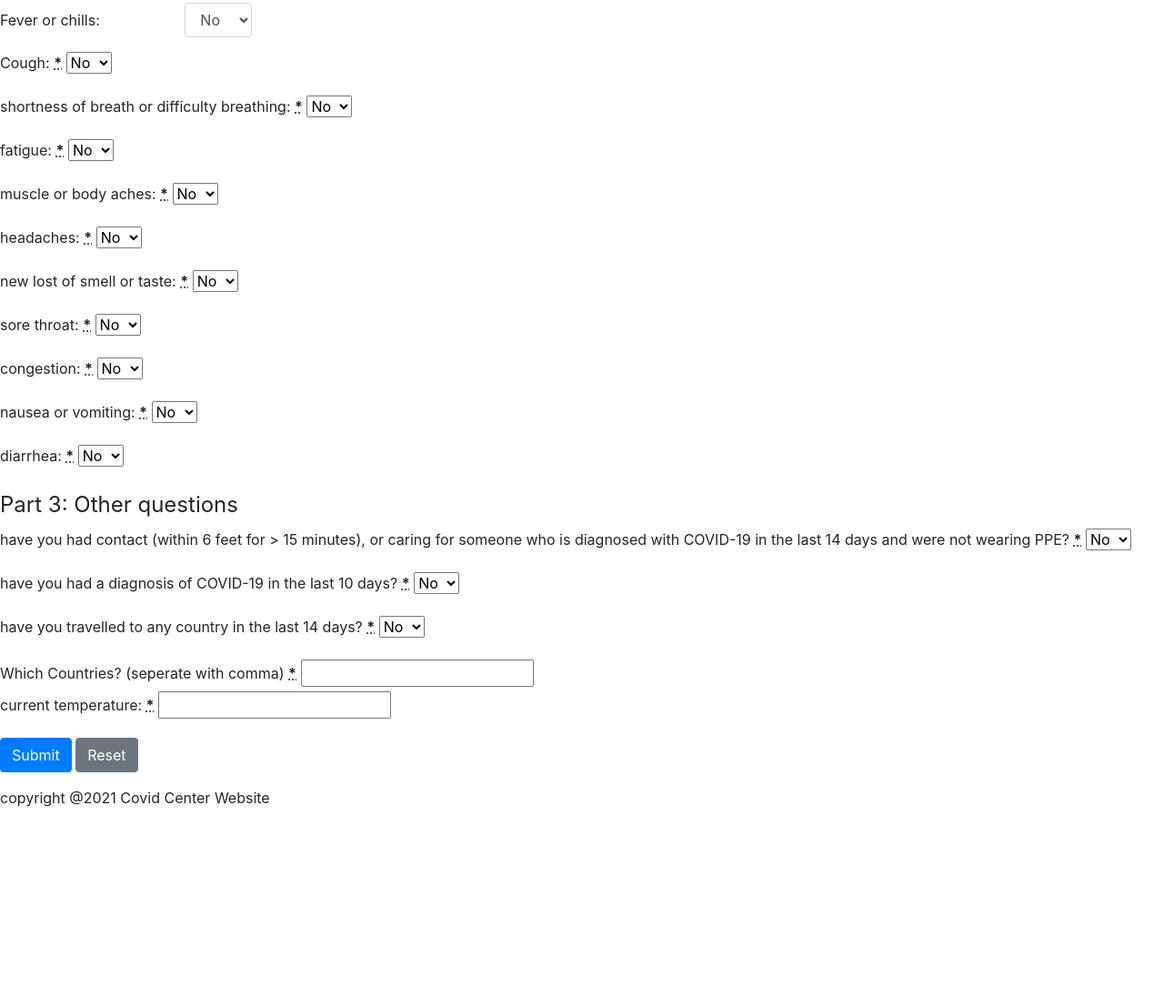
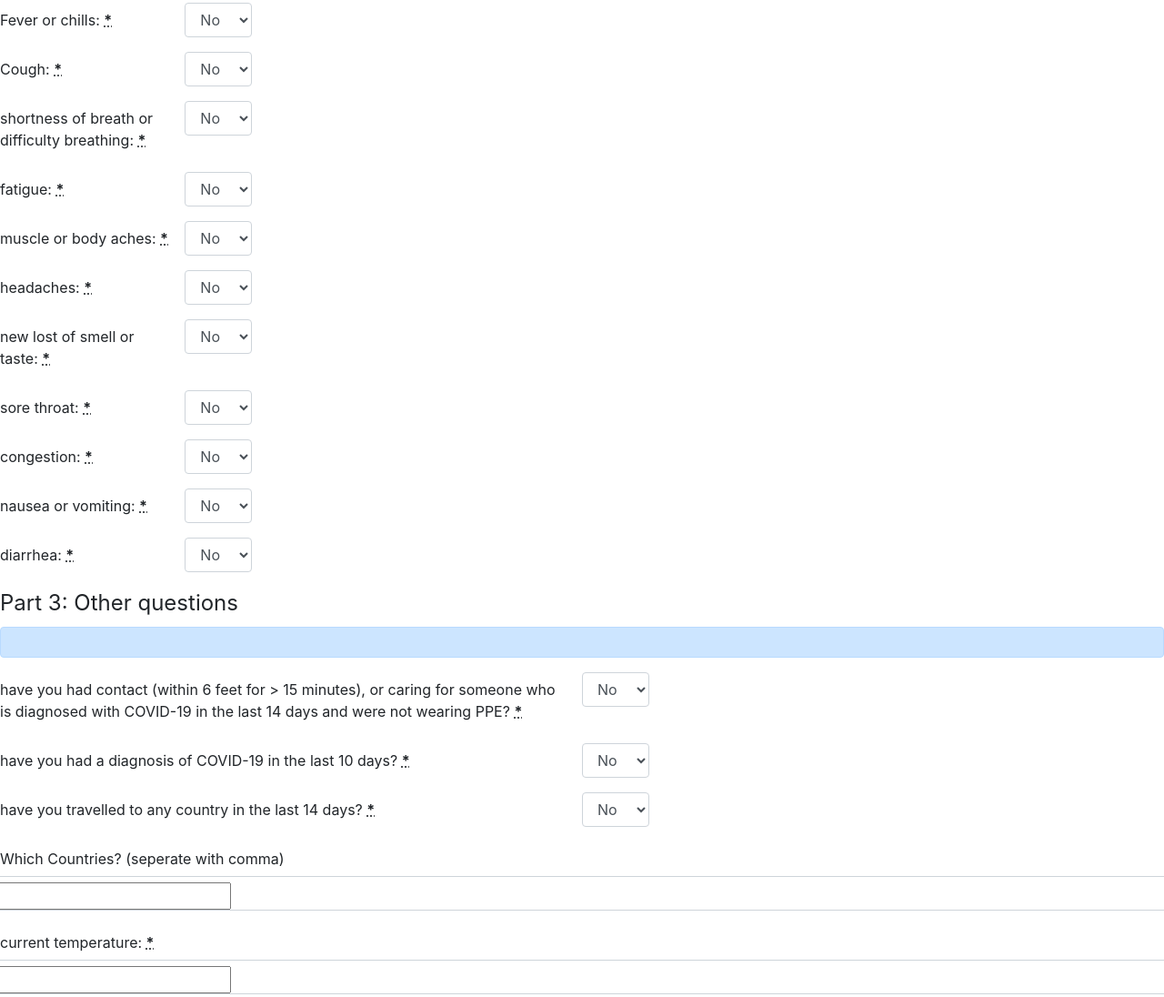
Before and after one commit to jsteyn135/webapp_spring2021_covid_center, a plain HTML site: page index.html in a window 1280 px wide. Shown: the part 679-1775 px from the top of the page at 91% size. Before the commit the page ends 1568 px from the top, so only its background shows below. Drawn offline with Linux system fonts and the light colour scheme.

Commit message:
used bootstrap to make nice the other elements

```diff
--- a/index.html
+++ b/index.html
@@ -20,7 +20,7 @@
                     <div class="form-group row">
                         <div class="col-sm-2">
                             <label for="txtfirstname" class="col-form-label">
-                                <span>first name: </span>
+                                first name:
 
                             </label>
                         </div>
@@ -126,12 +126,15 @@
 
                 <fieldset>
                     <legend>Part 2: potential Sympotoms</legend>
-                    <div class=" alert alert-primary">
+                    <div class="alert alert-primary">
                         <h4>if you have had any of these Sympotoms, select yes</h4>
                     </div>
+
+
                     <div class="row form-group">
                         <label for="ddfever" class="col-sm-2 col-form-label">
                             Fever or chills:
+                            <strong><abbr title="required">*</abbr></strong>
                         </label>
                         <div>
                             <select id="ddfever" name="ddfever" class="form-control">
@@ -141,180 +144,210 @@
                         </div>
                     </div>
 
-                    <p>
-                        <label for="ddcough">
-                            <span>Cough:</span>
+                    <div class="row form-group">
+                        <label for="ddcough" class="col-sm-2 col-form-label">
+                            Cough:
                             <strong><abbr title="required">*</abbr></strong>
                         </label>
-                        <select id="ddcough" name="ddcough">
+                        <div>
+                            <select id="ddcough" name="ddcough" class="form-control">
                                 <option value="No" selected>No</option>
                                 <option value="Yes">Yes</option>
                             </select>
-                    </p>
+                        </div>
+                    </div>
 
-                    <p>
-                        <label for="ddbreath">
-                            <span>shortness of breath or difficulty breathing:</span>
+                    <div class="row form-group">
+                        <label for="ddbreath" class="col-sm-2 col-form-label">
+                            shortness of breath or difficulty breathing:
                             <strong><abbr title="required">*</abbr></strong>
                         </label>
-                        <select id="ddbreath" name="ddbreath">
+                        <div>
+                            <select id="ddbreath" name="ddbreath" class="form-control">
                                 <option value="No" selected>No</option>
                                 <option value="Yes">Yes</option>
                             </select>
-                    </p>
+                        </div>
+                    </div>
 
 
-                    <p>
-                        <label for="ddfatigue">
-                            <span>fatigue:</span>
+                    <div class="row form-group">
+                        <label for="ddfatigue" class="col-sm-2 col-form-label">
+                            fatigue:
                             <strong><abbr title="required">*</abbr></strong>
                         </label>
-                        <select id="ddfatigue" name="ddfatigue">
+                        <div>
+                            <select id="ddfatigue" name="ddfatigue" class="form-control">
                                 <option value="No" selected>No</option>
                                 <option value="Yes">Yes</option>
                             </select>
-                    </p>
+                        </div>
+                    </div>
 
 
-                    <p>
-                        <label for="ddaches">
-                            <span>muscle or body aches:</span>
+                    <div class="row form-group">
+                        <label for="ddaches" class="col-sm-2 col-form-label">
+                            muscle or body aches:
                             <strong><abbr title="required">*</abbr></strong>
                         </label>
-                        <select id="ddaches" name="ddaches">
+                        <div>
+                            <select id="ddaches" name="ddaches" class="form-control">
                                 <option value="No" selected>No</option>
                                 <option value="Yes">Yes</option>
                             </select>
-                    </p>
+                        </div>
+                    </div>
 
-                    <p>
-                        <label for="ddheadaches">
-                            <span>headaches:</span>
+                    <div class="row form-group">
+                        <label for="ddheadaches" class="col-sm-2 col-form-label">
+                            headaches:
                             <strong><abbr title="required">*</abbr></strong>
                         </label>
-                        <select id="ddheadaches" name="ddheadaches">
+                        <div>
+                            <select id="ddheadaches" name="ddheadaches" class="form-control">
                                 <option value="No" selected>No</option>
                                 <option value="Yes">Yes</option>
                             </select>
-                    </p>
+                        </div>
+                    </div>
 
-                    <p>
-                        <label for="ddsmelltasteloss">
+                    <div class="row form-group">
+                        <label for="ddsmelltasteloss" class="col-sm-2 col-form-label">
                             <span>new lost of smell or taste:</span>
                             <strong><abbr title="required">*</abbr></strong>
                         </label>
-                        <select id="ddsmelltasteloss" name="ddsmelltasteloss">
+                        <div>
+                            <select id="ddsmelltasteloss" name="ddsmelltasteloss" class="form-control">
                                 <option value="No" selected>No</option>
                                 <option value="Yes">Yes</option>
                             </select>
-                    </p>
+                        </div>
+                    </div>
 
-                    <p>
-                        <label for="ddsorethroat">
+                    <div class="row form-group">
+                        <label for="ddsorethroat" class="col-sm-2 col-form-label">
                             <span>sore throat:</span>
                             <strong><abbr title="required">*</abbr></strong>
                         </label>
-                        <select id="ddsorethroat" name="ddsorethroat">
+                        <div>
+                            <select id="ddsorethroat" name="ddsorethroat" class="form-control">
                                 <option value="No" selected>No</option>
                                 <option value="Yes">Yes</option>
                             </select>
-                    </p>
+                        </div>
+                    </div>
 
-                    <p>
-                        <label for="ddcongestion">
+                    <div class="row form-group">
+                        <label for="ddcongestion" class="col-sm-2 col-form-label">
                             <span>congestion:</span>
                             <strong><abbr title="required">*</abbr></strong>
                         </label>
-                        <select id="ddcongestion" name="ddcongestion">
+                        <div>
+                            <select id="ddcongestion" name="ddcongestion" class="form-control">
                                 <option value="No" selected>No</option>
                                 <option value="Yes">Yes</option>
                             </select>
-                    </p>
+                        </div>
+                    </div>
 
-                    <p>
-                        <label for="ddnausea">
+                    <div class="row form-group">
+                        <label for="ddnausea" class="col-sm-2 col-form-label">
                             <span>nausea or vomiting:</span>
                             <strong><abbr title="required">*</abbr></strong>
                         </label>
-                        <select id="ddnausea" name="ddnausea">
+                        <div>
+                            <select id="ddnausea" name="ddnausea" class="form-control">
                                 <option value="No" selected>No</option>
                                 <option value="Yes">Yes</option>
                             </select>
-                    </p>
+                        </div>
+                    </div>
 
-                    <p>
-                        <label for="dddiarrhea">
+                    <div class="row form-group">
+                        <label for="dddiarrhea" class="col-sm-2 col-form-label">
                             <span>diarrhea:</span>
                             <strong><abbr title="required">*</abbr></strong>
                         </label>
-                        <select id="dddiarrhea" name="dddiarrhea">
+                        <div>
+                            <select id="dddiarrhea" name="dddiarrhea" class="form-control">
                                 <option value="No" selected>No</option>
                                 <option value="Yes">Yes</option>
                             </select>
-                    </p>
+                        </div>
+                    </div>
 
                 </fieldset>
 
                 <fieldset>
                     <legend>Part 3: Other questions</legend>
-                    <p>
-                        <label for="ddContact">
-                            <span>have you had contact (within 6 feet for > 15 minutes), or caring for someone who is
-                                diagnosed with COVID-19 in the last 14 days and were not wearing PPE? </span>
+                    <div class="alert alert-primary">
+                        <h4></h4>
+                    </div>
+                    <div class="row form-group">
+                        <label for="ddContact" class="col-sm-2 col-md-6 col-form-label">
+                            have you had contact (within 6 feet for > 15 minutes), or caring for someone who is
+                            diagnosed with COVID-19 in the last 14 days and were not wearing PPE?
                             <strong><abbr title="required">*</abbr></strong>
                             <br>
                         </label>
-                        <select id="ddContact" name="ddContact">
+                        <div>
+                            <select id="ddContact" name="ddContact" class="form-control">
                                 <option value="No" selected>No</option>
                                 <option value="Yes">Yes</option>
                             </select>
-                    </p>
+                        </div>
+                    </div>
 
 
-                    <p>
-                        <label for="dddiag">
-                            <span>have you had a diagnosis of COVID-19 in the last 10 days? </span>
+                    <div class="row form-group">
+                        <label for="dddiag" class="col-sm-2 col-md-6 col-form-label">
+                            have you had a diagnosis of COVID-19 in the last 10 days?
                             <strong><abbr title="required">*</abbr></strong>
                             <br>
                         </label>
-                        <select id="dddiag" name="dddiag">
+                        <div>
+                            <select id="dddiag" name="dddiag" class="form-control">
                                 <option value="No" selected>No</option>
                                 <option value="Yes">Yes</option>
                             </select>
-                    </p>
+                        </div>
+                    </div>
 
-                    <p>
+                    <div class="row form-group">
+                        <label for="ddcountry" class="col-sm-2 col-md-6 col-form-label">
+                            have you travelled to any country in the last 14 days?
+                            <strong><abbr title="required">*</abbr></strong>
 
-                        <label for="ddcountry">
-                            <span>have you travelled to any country in the last 14 days? </span>
-                            <strong><abbr title="required">*</abbr></strong>
-                            <br>
                         </label>
-                        <select id="ddcountry" name="ddcountry">
+                        <div>
+                            <select id="ddcountry" name="ddcountry" class="form-control">
                                 <option value="No" selected>No</option>
                                 <option value="Yes">Yes</option>
                             </select>
-                        <br>
-                    <div>
-                        <label for="txtcountry">
-                            <span>Which Countries? (seperate with comma)</span>
-                            <strong><abbr title="required">*</abbr></strong>
+                        </div>
+                    </div>
+
+                    <div class="row form-group">
+                        <label for="txtcountry" class="col-sm-2 col-md-6 col-form-label">
+                            Which Countries? (seperate with comma)
                         </label>
-
+                        <div class="form-control">
                             <input type="text" id="txtcountry" name="txtcountry" required>
+                        </div>
                     </div>
 
 
 
 
-                    <p>
-                        <label for="txttemp">
-                            <span>current temperature:</span>
+                    <div class="row form-group">
+                        <label for="txttemp" class="col-sm-2 col-form-label">
+                            current temperature:
                             <strong><abbr title="required">*</abbr></strong>
                         </label>
+                        <div class="form-control">
                             <input type="text" id="txttemp" name="txttemp" required pattern=[0-9]{2}\.[0-9]>
-
-                    </p>
+                        </div>
+                    </div>
 
 
                 </fieldset>
```
Lines whose indentation alone changed are shown as unchanged.
